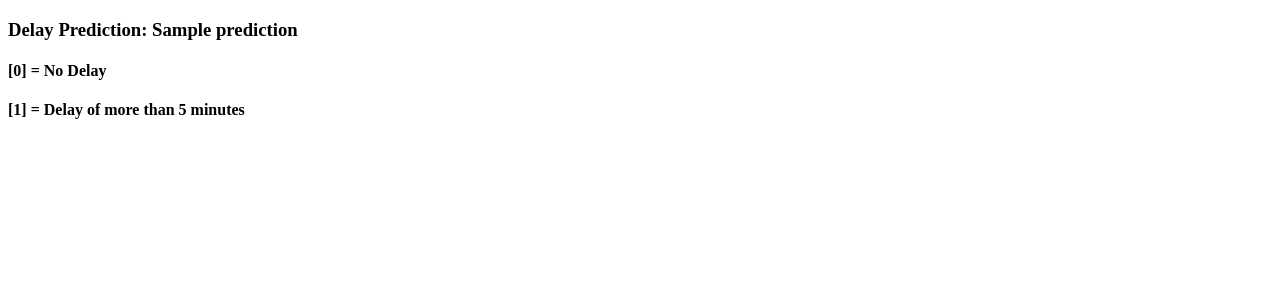
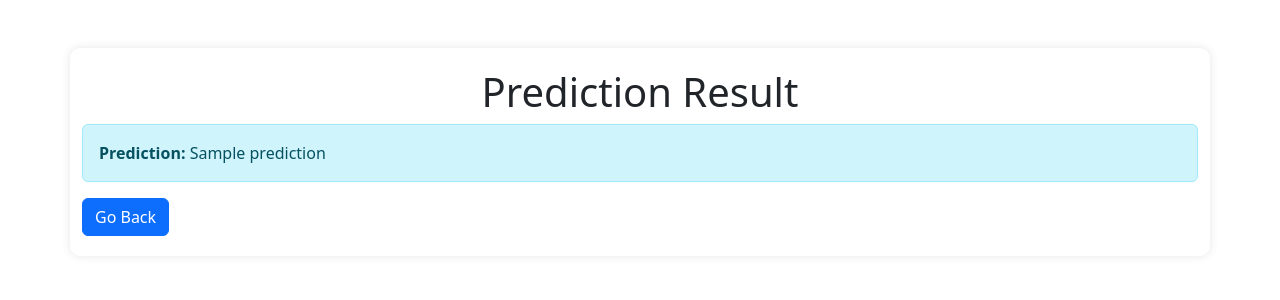
Before and after one commit to tongli-yn/Deployment, a Flask app: template templates/result.html in a window 1280 px wide. Shown: the top 300 px of the page. Run offline with Flask 3, Linux system fonts and the light colour scheme; the template is opened without the code that fills it: most values are stand-ins (such as "Sample title", 1, 10 or a date in 2020).

Commit message:
Update result.html

```diff
--- a/templates/result.html
+++ b/templates/result.html
@@ -1,11 +1,19 @@
 <!DOCTYPE html>
-<html>
-<title>Airline-delay-Prediction App</title>
+<html lang="en">
+<head>
+    <meta charset="UTF-8">
+    <meta name="viewport" content="width=device-width, initial-scale=1.0">
+    <title>Prediction Result</title>
+    <link rel="stylesheet" href="{{ url_for('static', filename='css/style.css') }}">
+    <link href="https://cdn.jsdelivr.net/npm/bootstrap@5.3.0/dist/css/bootstrap.min.css" rel="stylesheet">
+</head>
 <body>
-
-<h3> Delay Prediction: {{ prediction }} </h3>
-<p><h4> [0] = No Delay </h4></p>
-<p><h4> [1] = Delay of more than 5 minutes </h4></p>
-
+    <div class="container mt-5">
+        <h1>Prediction Result</h1>
+        <div class="alert alert-info">
+            <strong>Prediction:</strong> {{ prediction }}
+        </div>
+        <a href="/" class="btn btn-primary">Go Back</a>
+    </div>
 </body>
 </html>
```
